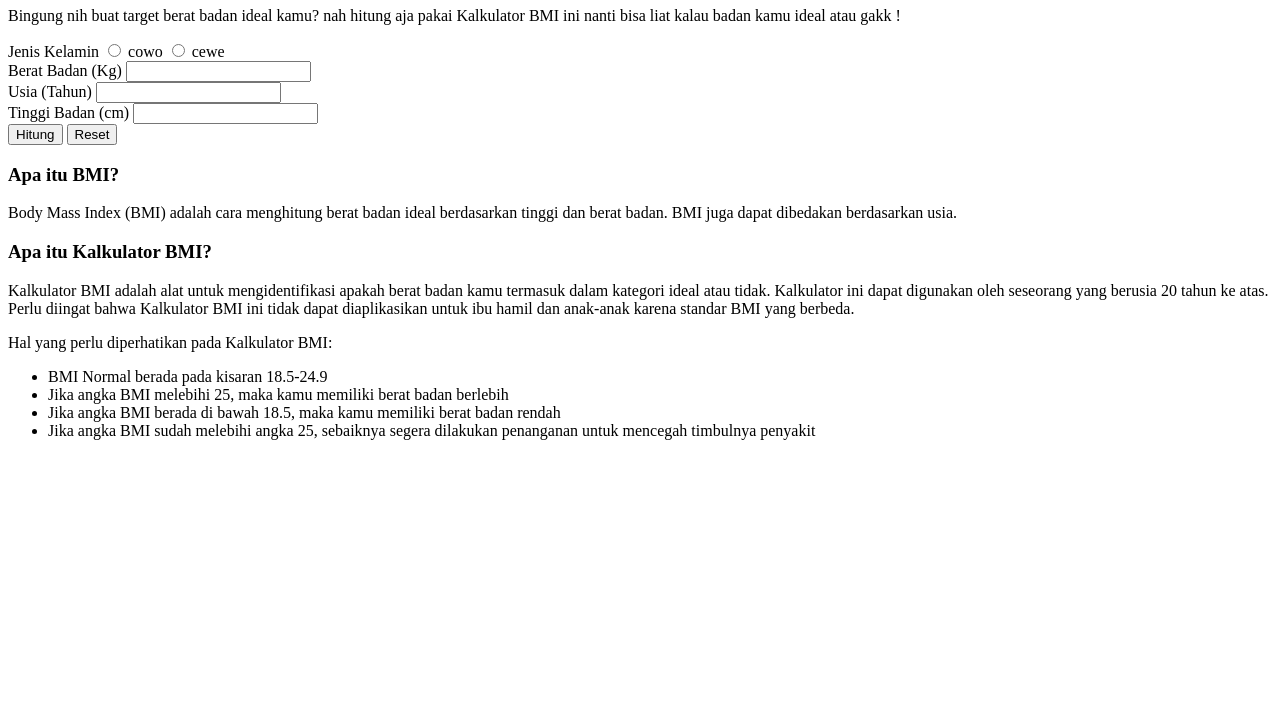
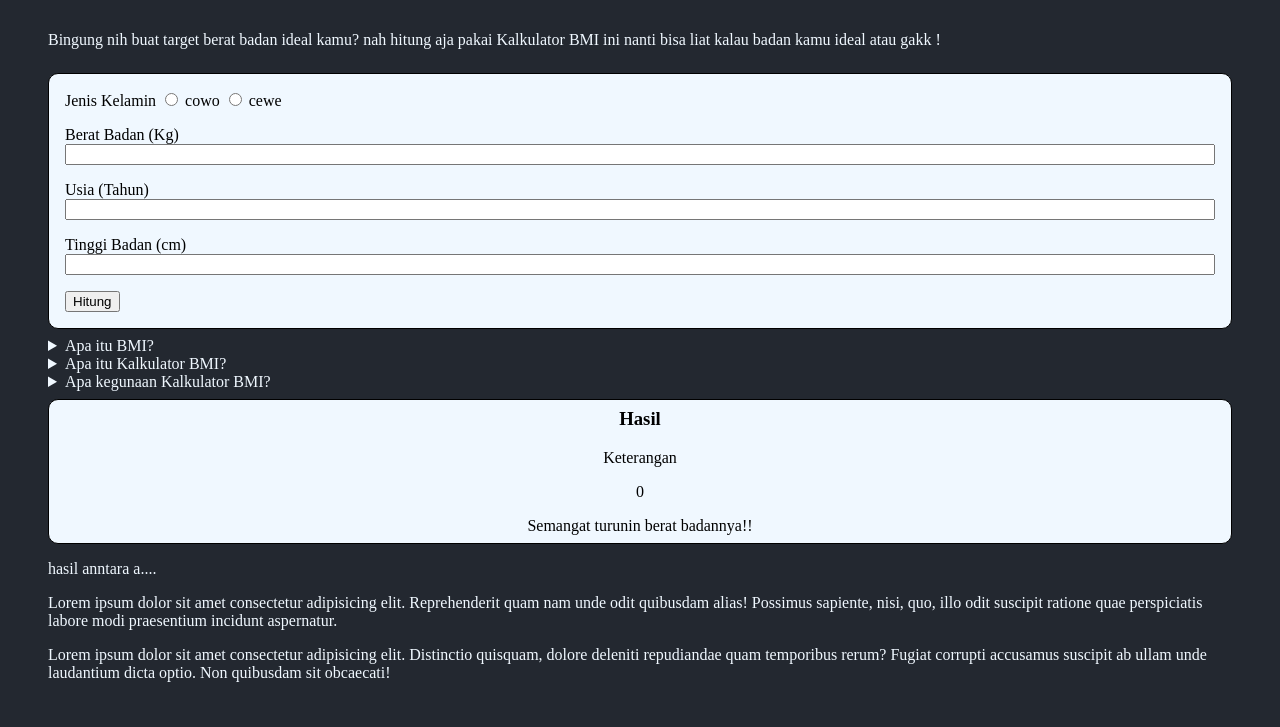
Before and after one commit to revou-fundamental-course/20-jan-25-JuanYazzer, a plain HTML site: page index.html in a window 1280 px wide. Shown: the part 73-800 px from the top of the page. Drawn offline with Linux system fonts and the light colour scheme.

Commit message:
Perbaikan typo, percobaan css article,penambahan hasil. untuk CSS sedikit percantik serta memberikan beberapa susunan

```diff
--- a/css/style.css
+++ b/css/style.css
@@ -0,0 +1,45 @@
+body{
+    margin: 0 3rem 0 3rem;
+    display: flex;
+    flex-direction: column;
+    background-color: #232830;
+    color: aliceblue;
+}
+header{
+    text-align: center;
+}
+
+article{
+    margin: 0.5rem 0 0.5rem 0;
+}
+
+form{
+    color: black;
+    border: black 1px solid;
+    border-radius: 10px;
+    padding: 0.5rem;
+    background-color: aliceblue;
+}
+
+form div{
+    padding: 0.5rem;
+}
+
+.form-group{
+    display: flex;
+    flex-direction: column;
+}
+
+.result{
+    display: flex;
+    flex-direction: column;
+    text-align: center;
+    color: black;
+    border: black 1px solid;
+    border-radius: 10px;
+    padding: 0.5rem;
+    background-color: aliceblue;
+}
+.result h3{
+    margin-top: 0;
+}
--- a/index.html
+++ b/index.html
@@ -17,7 +17,7 @@
     </article>
     <!-- form/inputan -->
     <form>
-        <div class="form-group">
+        <div>
             <label for="jenisKelamin">Jenis Kelamin</label>
             <input type="radio" id="cowo" value="cowo">
             <label for="cowo">cowo</label>
@@ -25,8 +25,8 @@
             <label for="cewe">cewe</label>
         </div>
         <div class="form-group">
-            <label for="beratBedan">Berat Badan (Kg)</label>
-            <input id="beratBedan" type="number">
+            <label for="beratBadan">Berat Badan (Kg)</label>
+            <input id="beratBadan" type="number">
         </div>
         <div class="form-group">
             <label for="usia">Usia (Tahun)</label>
@@ -36,20 +36,19 @@
             <label for="tinggiBadan">Tinggi Badan (cm)</label>
             <input id="tinggiBadan" type="number">
         </div>
-        <div class="sub/res">
+        <div>
             <button>Hitung</button>
-            <button>Reset</button>
         </div>
     </form>
     <!-- Article Kegunaan -->
-     <!-- Bisa membesar kebawah  -->
+     <!-- Bisa membesar kebawah / Collapsible  -->
     <article>
-        <Div class="information">
-            <h3>Apa itu BMI?</h3>
+        <details name="information">
+            <summary>Apa itu BMI?</summary>
             <p>Body Mass Index (BMI) adalah cara menghitung berat badan ideal berdasarkan tinggi dan berat badan. BMI juga dapat dibedakan berdasarkan usia.</p>
-        </Div>
-        <Div class="information">
-            <h3>Apa itu Kalkulator BMI?</h3>
+        </details>
+        <details name="information">
+            <summary>Apa itu Kalkulator BMI?</summary>
             <p>Kalkulator BMI adalah alat untuk mengidentifikasi apakah berat badan kamu termasuk dalam
                 kategori ideal atau tidak. Kalkulator ini dapat digunakan oleh seseorang yang berusia 20 tahun ke atas.
                 Perlu diingat bahwa Kalkulator BMI ini tidak dapat diaplikasikan untuk ibu hamil dan anak-anak karena
@@ -61,9 +60,35 @@
                 <li>Jika angka BMI berada di bawah 18.5, maka kamu memiliki berat badan rendah</li>
                 <li>Jika angka BMI sudah melebihi angka 25, sebaiknya segera dilakukan penanganan untuk mencegah timbulnya penyakit</li>
             </ul>
-        </Div>
-     </article>
+        </details>
+        <details name="information">
+            <summary>Apa kegunaan Kalkulator BMI?</summary>
+            <p>Kalkulator BMI adalah alat untuk mengidentifikasi apakah berat badan kamu termasuk dalam
+                kategori ideal atau tidak. Kalkulator ini dapat digunakan oleh seseorang yang berusia 20 tahun ke atas.
+                Perlu diingat bahwa Kalkulator BMI ini tidak dapat diaplikasikan untuk ibu hamil dan anak-anak karena
+                standar BMI yang berbeda.</p>
+            <p>Hal yang perlu diperhatikan pada Kalkulator BMI:</p>
+            <ul>
+                <li>BMI Normal berada pada kisaran 18.5-24.9</li>
+                <li>Jika angka BMI melebihi 25, maka kamu memiliki berat badan berlebih</li>
+                <li>Jika angka BMI berada di bawah 18.5, maka kamu memiliki berat badan rendah</li>
+                <li>Jika angka BMI sudah melebihi angka 25, sebaiknya segera dilakukan penanganan untuk mencegah timbulnya penyakit</li>
+            </ul>
+        </details>
+    </article>
      <!-- Hasil masih satu page dibawah atau di samping? -->
-
+    <section class="result">
+        <h3>Hasil</h3>
+        <section>
+            <span>Keterangan</span>
+            <p>0</p>
+            <span>Semangat turunin berat badannya!!</span>
+        </section>
+    </section>
+    <section>
+        <p>hasil anntara a....</p>
+        <p>Lorem ipsum dolor sit amet consectetur adipisicing elit. Reprehenderit quam nam unde odit quibusdam alias! Possimus sapiente, nisi, quo, illo odit suscipit ratione quae perspiciatis labore modi praesentium incidunt aspernatur.</p>
+        <p>Lorem ipsum dolor sit amet consectetur adipisicing elit. Distinctio quisquam, dolore deleniti repudiandae quam temporibus rerum? Fugiat corrupti accusamus suscipit ab ullam unde laudantium dicta optio. Non quibusdam sit obcaecati!</p>
+    </section>
     </body>
 </html>
```
